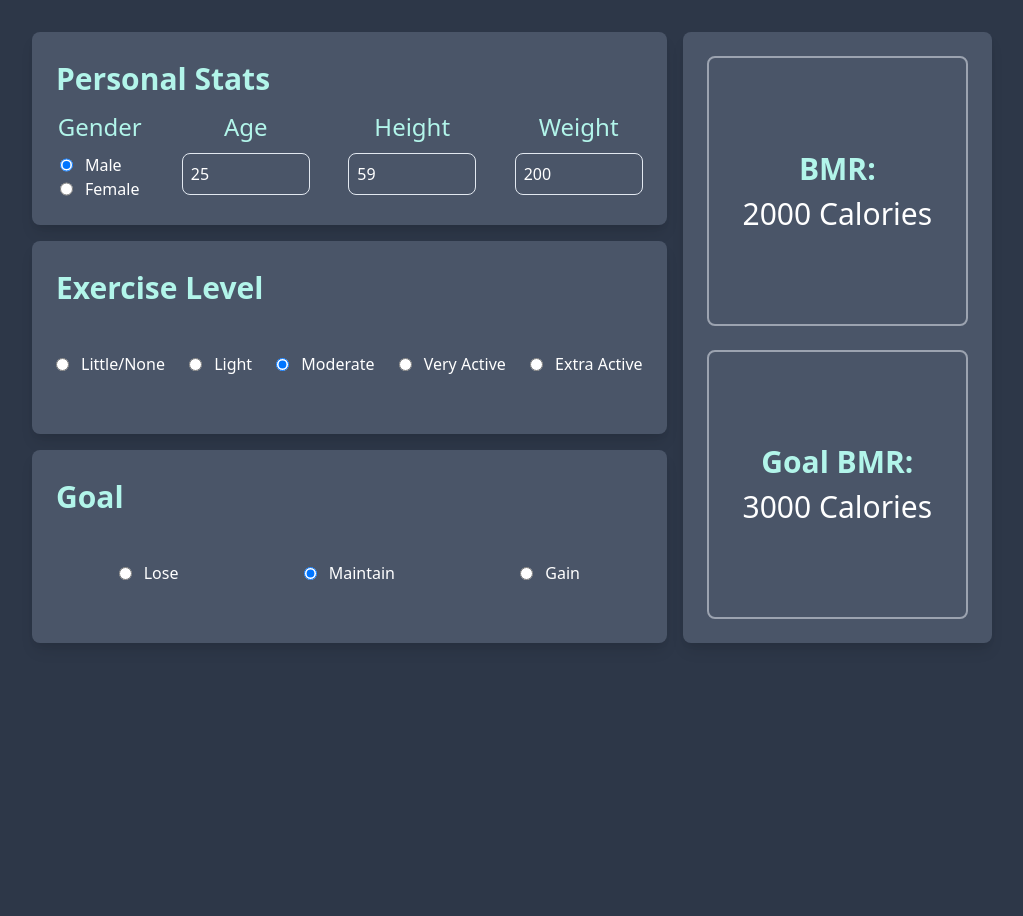
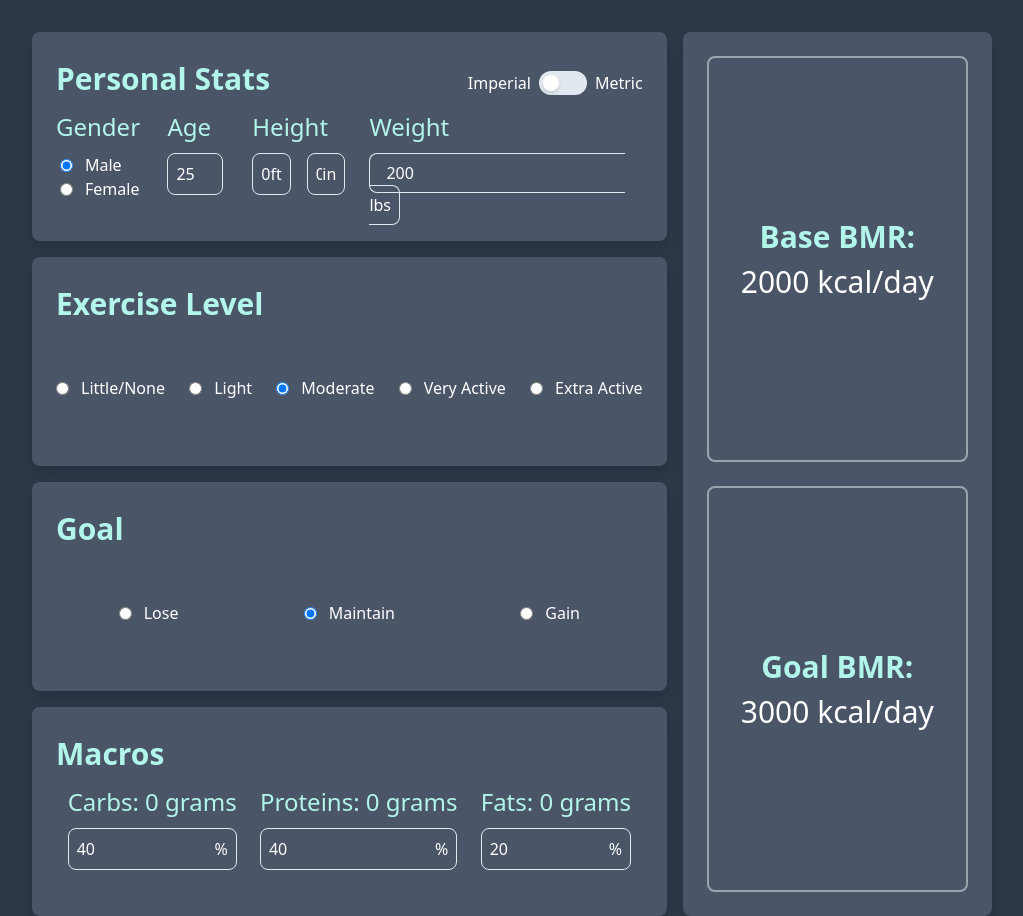
Before and after one commit to akuamakana/bmr-macro-calculator, a Nuxt app: page / in a window 1280 px wide. Shown: the whole page, without its empty margins (128-1151 px from the left). Before the commit the page ends 800 px from the top, so only its background shows below. Built offline with nearby package versions, Linux system fonts and the light colour scheme.

Commit message:
Functionaltiy Update // TODO: Fix Weight

```diff
--- a/assets/css/tailwind.css
+++ b/assets/css/tailwind.css
@@ -3,5 +3,9 @@
 @tailwind utilities;
 
 body {
-  @apply bg-gray-800 text-white
+  @apply bg-gray-800 text-white;
 }
+
+input {
+  @apply outline-none;
+}
--- /dev/null
+++ b/components/Macros.vue
@@ -0,0 +1,84 @@
+<template>
+  <div class="bg-gray-700 rounded-lg flex flex-col w-full p-6 shadow-lg">
+    <h1 class="block text-3xl text-teal-200 font-bold mb-2">
+      Macros
+    </h1>
+    <div class="flex justify-around h-full">
+      <div class="flex flex-col">
+        <h1 class="text-2xl mb-2 text-teal-200">
+          Carbs: {{ macros.carbs }} grams
+        </h1>
+        <span class="border bg-transparent rounded-lg p-2 flex justify-between">
+          <input
+            v-model="percentage.carbs"
+            min="0"
+            max="100"
+            type="number"
+            class="bg-transparent focus:outline-none w-full"
+            @change="updateMacros"
+          >%
+        </span>
+      </div>
+      <div class="flex flex-col">
+        <h1 class="text-2xl mb-2 text-teal-200">
+          Proteins: {{ macros.protein }} grams
+        </h1>
+        <span class="border bg-transparent rounded-lg p-2 flex justify-between">
+          <input
+            v-model="percentage.protein"
+            min="0"
+            max="100"
+            type="number"
+            class="bg-transparent focus:outline-none w-full"
+            @change="updateMacros"
+          >%
+        </span>
+      </div>
+      <div class="flex flex-col">
+        <h1 class="text-2xl mb-2 text-teal-200">
+          Fats: {{ macros.fats }} grams
+        </h1>
+        <span class="border bg-transparent rounded-lg p-2 flex justify-between">
+          <input
+            v-model="percentage.fats"
+            min="0"
+            max="100"
+            type="number"
+            class="bg-transparent w-full focus:outline-none"
+            @change="updateMacros"
+          >%
+        </span>
+      </div>
+    </div>
+  </div>
+</template>
+
+<script>
+export default {
+  props: ['bmr'],
+  data () {
+    return {
+      percentage: {
+        carbs: 40,
+        protein: 40,
+        fats: 20
+      },
+      macros: {
+        carbs: 0,
+        protein: 0,
+        fats: 0
+      }
+    }
+  },
+  methods: {
+    updateMacros () {
+      const carbs = this.bmr * (this.percentage.carbs / 100) / 4
+      const protein = this.bmr * (this.percentage.protein / 100) / 4
+      const fats = this.bmr * (this.percentage.fats / 100) / 9
+      this.macros.carbs = parseInt(carbs)
+      this.macros.protein = parseInt(protein)
+      this.macros.fats = parseInt(fats)
+    }
+  }
+}
+</script>
--- a/components/Results.vue
+++ b/components/Results.vue
@@ -1,12 +1,20 @@
 <template>
   <div class="bg-gray-700 rounded-lg grid grid-rows-2 gap-6 text-center h-full shadow-lg p-6">
     <div class="border-2 border-gray-200 border-opacity-50 rounded-lg w-max h-full flex flex-col justify-center">
-      <h1 class="text-3xl text-teal-200 font-bold">BMR:</h1>
-      <h1 class="text-3xl">{{ bmr.total }} Calories</h1>
+      <h1 class="text-3xl text-teal-200 font-bold">
+        Base BMR:
+      </h1>
+      <h1 class="text-3xl">
+        {{ bmr.total }} kcal/day
+      </h1>
     </div>
     <div class="border-2 border-gray-200 border-opacity-50 rounded-lg w-max h-full flex flex-col justify-center">
-      <h1 class="text-3xl text-teal-200 font-bold">Goal BMR:</h1>
-      <h1 class="text-3xl">{{ bmr.goal }} Calories</h1>
+      <h1 class="text-3xl text-teal-200 font-bold">
+        Goal BMR:
+      </h1>
+      <h1 class="text-3xl">
+        {{ bmr.goal }} kcal/day
+      </h1>
     </div>
   </div>
 </template>
--- a/components/Stats.vue
+++ b/components/Stats.vue
@@ -1,16 +1,25 @@
 <template>
-  <div class="bg-gray-700 rounded-lg flex flex-col w-full p-6 shadow-lg">
-    <h1 class="block text-3xl text-teal-200 font-bold mb-2">
-      Personal Stats
-    </h1>
-    <div class="flex items-center w-full">
-      <div class="flex justify-between w-full gap-4">
+  <div class="bg-gray-700 rounded-lg flex flex-col p-6 shadow-lg">
+    <div class="flex justify-between items-center ">
+      <h1 class="block text-3xl text-teal-200 font-bold mb-2">
+        Personal Stats
+      </h1>
+      <div class="flex">
+        <p>Imperial</p>
+        <div class="w-12 h-6 bg-gray-300 rounded-full flex-shrink-0 p-1 duration-300 ease-in-out mx-2" :class="{'bg-teal-200': stats.isMetric}" @click="stats.isMetric = !stats.isMetric">
+          <div class="bg-white w-4 h-4 rounded-full shadow-md transform duration-300 ease-in-out" :class="{'translate-x-6': stats.isMetric}" />
+        </div>
+        <p>Metric</p>
+      </div>
+    </div>
+    <div class="flex items-center">
+      <div class="grid grid-flow-col auto-rows-max gap-6">
         <!-- Gender Select -->
         <div class="flex flex-col">
-          <p class="text-center text-2xl mb-2 text-teal-200">
+          <p class="text-2xl mb-2 text-teal-200">
             Gender
           </p>
-          <div class="flex mx-1">
+          <div class="flex mx-1 items-center">
             <input
               v-model="stats.gender"
               class="mr-3"
@@ -21,7 +30,7 @@
             >
             <label for="male">Male</label>
           </div>
-          <div class="flex mx-1">
+          <div class="flex mx-1 items-center">
             <input
               v-model="stats.gender"
               class="mr-3"
@@ -35,24 +44,72 @@
         </div>
         <!-- Age -->
         <div>
-          <p class="text-center text-2xl mb-2 text-teal-200">
+          <p class="text-2xl mb-2 text-teal-200">
             Age
           </p>
-          <input v-model="stats.age" class="border bg-transparent rounded-lg p-2 w-32 " type="number" placeholder="69" @change="calcBMR">
+          <input
+            v-model="stats.age"
+            min="1"
+            class="border bg-transparent rounded-lg p-2 w-11/12"
+            type="number"
+            @change="calcBMR"
+          >
         </div>
         <!-- Height -->
         <div>
-          <p class="text-center text-2xl mb-2 text-teal-200">
+          <p class="text-2xl mb-2 text-teal-200">
             Height
           </p>
-          <input v-model="stats.height" class="border bg-transparent rounded-lg p-2 w-32 " type="number" placeholder="69" @change="calcBMR">
+          <!-- cm if isMetric -->
+          <div v-if="stats.isMetric" class="grid">
+            <span class="border bg-transparent rounded-lg p-2 flex items-center">
+              <input
+                v-model="stats.heightInCm"
+                min="1"
+                class="bg-transparent"
+                type="number"
+                @change="calcBMR"
+              >cm
+            </span>
+          </div>
+          <div v-if="!stats.isMetric" class="grid grid-cols-2 gap-4">
+            <!-- ft & in if !isMetric -->
+            <span class="border bg-transparent rounded-lg p-2 flex items-center">
+              <input
+                v-model="feet"
+                min="1"
+                class="bg-transparent w-11/12"
+                type="number"
+                @change="calcBMR"
+              >ft
+            </span>
+            <span class="border bg-transparent rounded-lg p-2 flex items-center">
+              <input
+                v-model="inches"
+                min="1"
+                class="bg-transparent w-11/12"
+                type="number"
+                @change="calcBMR"
+              >in
+            </span>
+          </div>
         </div>
         <!-- Weight -->
         <div>
-          <p class="text-center text-2xl mb-2 text-teal-200">
+          <p class="text-2xl mb-2 text-teal-200">
             Weight
           </p>
-          <input v-model="stats.weight" class="border bg-transparent rounded-lg p-2 w-32 " type="number" placeholder="69" @change="calcBMR">
+          <span class="border bg-transparent rounded-lg p-2">
+            <input
+              v-model="stats.weight"
+              min="1"
+              class="bg-transparent p-2"
+              type="number"
+              @change="calcBMR"
+            >
+            <!-- kg if isMetric -->
+            {{ stats.isMetric ? 'kg' : 'lbs' }}
+          </span>
         </div>
       </div>
     </div>
@@ -62,9 +119,23 @@
 <script>
 export default {
   props: ['stats'],
+  data () {
+    return {
+      feet: 0,
+      inches: 0
+    }
+  },
   methods: {
     calcBMR () {
+      if (!this.stats.isMetric) {
+        this.feetToInches()
+        console.log(this.stats.heightInIn)
+      }
       this.$emit('calcBMR')
+    },
+    feetToInches () {
+      const totalInches = (this.feet * 12) + parseInt(this.inches)
+      this.stats.heightInIn = totalInches
     }
   }
 }
--- a/nuxt.config.js
+++ b/nuxt.config.js
@@ -4,7 +4,7 @@ export default {
 
   // Global page headers (https://go.nuxtjs.dev/config-head)
   head: {
-    title: 'bmr-macro-calculator',
+    title: 'Macro Calculator',
     meta: [
       { charset: 'utf-8' },
       { name: 'viewport', content: 'width=device-width, initial-scale=1' },
--- a/pages/index.vue
+++ b/pages/index.vue
@@ -1,10 +1,11 @@
 <template>
   <div class="flex justify-center">
     <div class="grid grid-cols-3 gap-4 mt-8 h-1/2 w-3/4">
-      <div class="grid grid-rows-3 col-span-2 gap-4">
+      <div class="grid grid-rows-4 col-span-2 gap-4">
         <Stats :stats="stats" @calcBMR="calcBMR" />
         <ExerciseLevel @levelChange="updateLevel($event)" />
         <Goal :goal="goal" @updateGoal="updateGoal($event)" />
+        <Macros ref="macros" :bmr="bmr.goal" />
       </div>
       <div class="col-span-1">
         <Results :bmr="bmr" />
@@ -18,18 +19,22 @@ import Stats from '~/components/Stats'
 import ExerciseLevel from '~/components/ExerciseLevel'
 import Goal from '~/components/Goal'
 import Results from '~/components/Results'
+import Macros from '~/components/Macros'
 export default {
   components: Stats,
   ExerciseLevel,
   Goal,
   Results,
+  Macros,
   data () {
     return {
       stats: {
         gender: 'male',
         age: 25,
-        height: 59,
-        weight: 200
+        heightInCm: 59,
+        heightInIn: 69,
+        weight: 200,
+        isMetric: false
       },
       bmr: {
         total: 2000,
@@ -42,34 +47,42 @@ export default {
   methods: {
     lbsToKg () {
       const kg = this.stats.weight / 2.205
-      return kg
+      this.stats.weight = parseInt(kg)
     },
     inchesToCm () {
-      const cm = this.stats.height * 2.54
-      return cm
+      const cm = this.stats.heightInIn * 2.54
+      this.stats.heightInCm = cm
     },
     updateLevel (level) {
       this.level = level
       this.calcBMR()
     },
     updateGoal (goal) {
-      console.log('goal')
       this.goal = goal
       this.calcBMR()
+    },
+    imperialToMetric () {
+      if (this.stats.isMetric) {
+        return
+      }
+      this.lbsToKg()
+      this.inchesToCm()
     },
     calcBMR () {
       // BMR = (10 × weight in kg) + (6.25 × height in cm) - (5 × age in years) + 5
       // BMR = (10 × weight in kg) + (6.25 × height in cm) - (5 × age in years) - 161
-      const bmrWeight = 10 * this.lbsToKg()
-      const bmrHeight = 6.25 * this.inchesToCm()
+      this.imperialToMetric()
+      const bmrWeight = 10 * this.stats.weight
+      const bmrHeight = 6.25 * this.stats.heightInCm
       const bmrAge = 5 * this.stats.age
       const bmrGender = this.stats.gender === 'male' ? 5 : -161
-      const newBMRTotal = bmrWeight + bmrHeight - bmrAge + bmrGender * this.level
+      const newBMRTotal = bmrWeight + bmrHeight - bmrAge + bmrGender
       this.bmr.total = parseInt(newBMRTotal)
       this.calcGoalBMR()
+      this.$refs.macros.updateMacros()
     },
     calcGoalBMR () {
-      const goalBMR = this.bmr.total + (this.bmr.total * this.goal)
+      const goalBMR = (this.bmr.total * this.level) + (this.bmr.total * this.goal)
       this.bmr.goal = parseInt(goalBMR)
     }
   }
```
